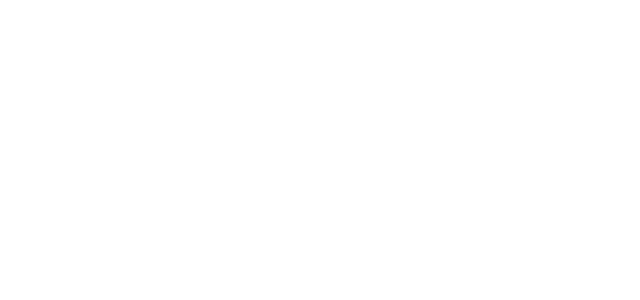
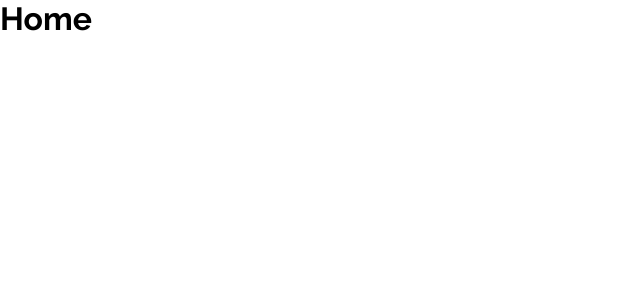
Before and after one commit to luisvilla8/markettiAppFront, a React (Vite) app: page / in a window 1280 px wide. Before the commit this address had no page. Shown: the top 300 px of the page, without its empty margins (0-640 px from the left). Built offline with nearby package versions, Linux system fonts and the light colour scheme.

Commit message:
chore: uses routing validators and add home route

```diff
--- a/src/App.tsx
+++ b/src/App.tsx
@@ -1,6 +1,7 @@
 import { BrowserRouter, Routes, Route } from "react-router-dom"
-import { SignIn, SignUp } from "@/views"
+import { Home, SignIn, SignUp } from "@/views"
 import { PATHS } from "@/constants"
+import { MustAuth, NoMustAuth } from "@/components"
 import './styles/variables.css'
 import './styles/global.css'
 
@@ -8,9 +9,13 @@ function App() {
   return (
     <BrowserRouter>
       <Routes>
-        <Route path={PATHS.SIGNIN} element={<SignIn />} />
-        <Route path={PATHS.SIGNIN} element={<SignIn />} />
-        <Route path={PATHS.SIGNUP} element={<SignUp />} />
+        <Route element={<MustAuth />}>
+          <Route path={PATHS.HOME} element={<Home/>} />
+        </Route>
+        <Route element={<NoMustAuth />}>
+          <Route path={PATHS.SIGNIN} element={<SignIn />} />
+          <Route path={PATHS.SIGNUP} element={<SignUp />} />
+        </Route>
       </Routes>
     </BrowserRouter>
   )
```
